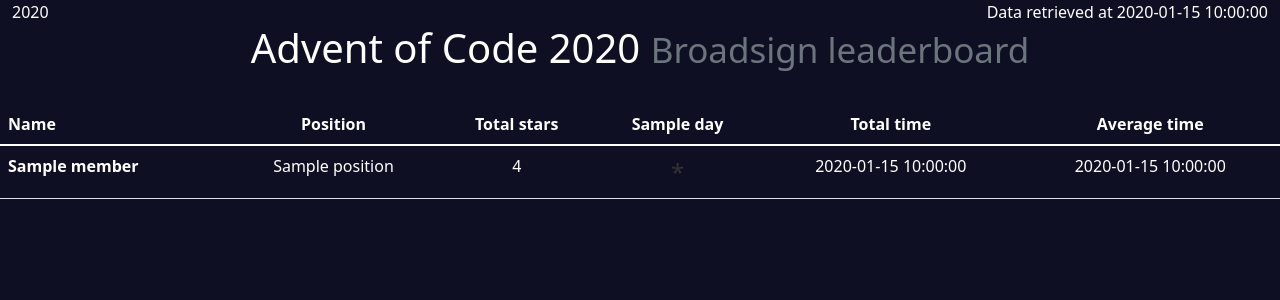
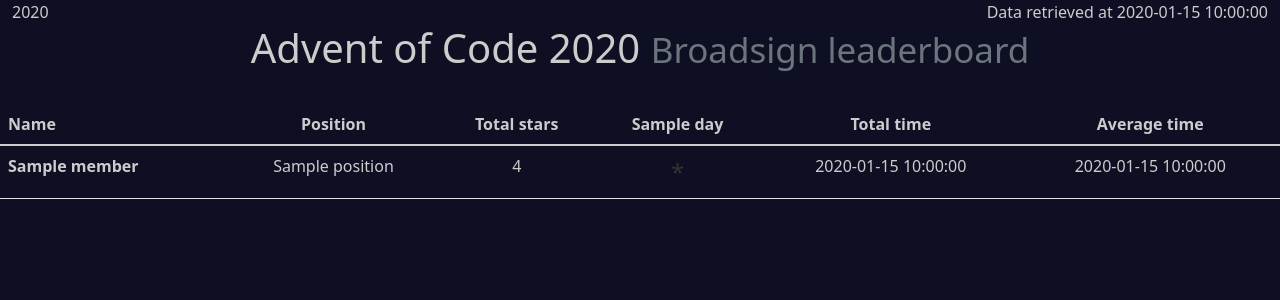
Before and after one commit to vincentleclerc-broadsign/aoc-leaderboard, a Flask app: template templates/index.html in a window 1280 px wide. Shown: the top 300 px of the page. Run offline with Flask 2, Linux system fonts and the light colour scheme; the template is opened without the code that fills it: most values are stand-ins (such as "Sample title", 1, 10 or a date in 2020).

Commit message:
Changed text color

```diff
--- a/static/style.css
+++ b/static/style.css
@@ -1,5 +1,5 @@
 * {
-    color: white;
+    color: #ccc;
 }
 
 body, html{
```
